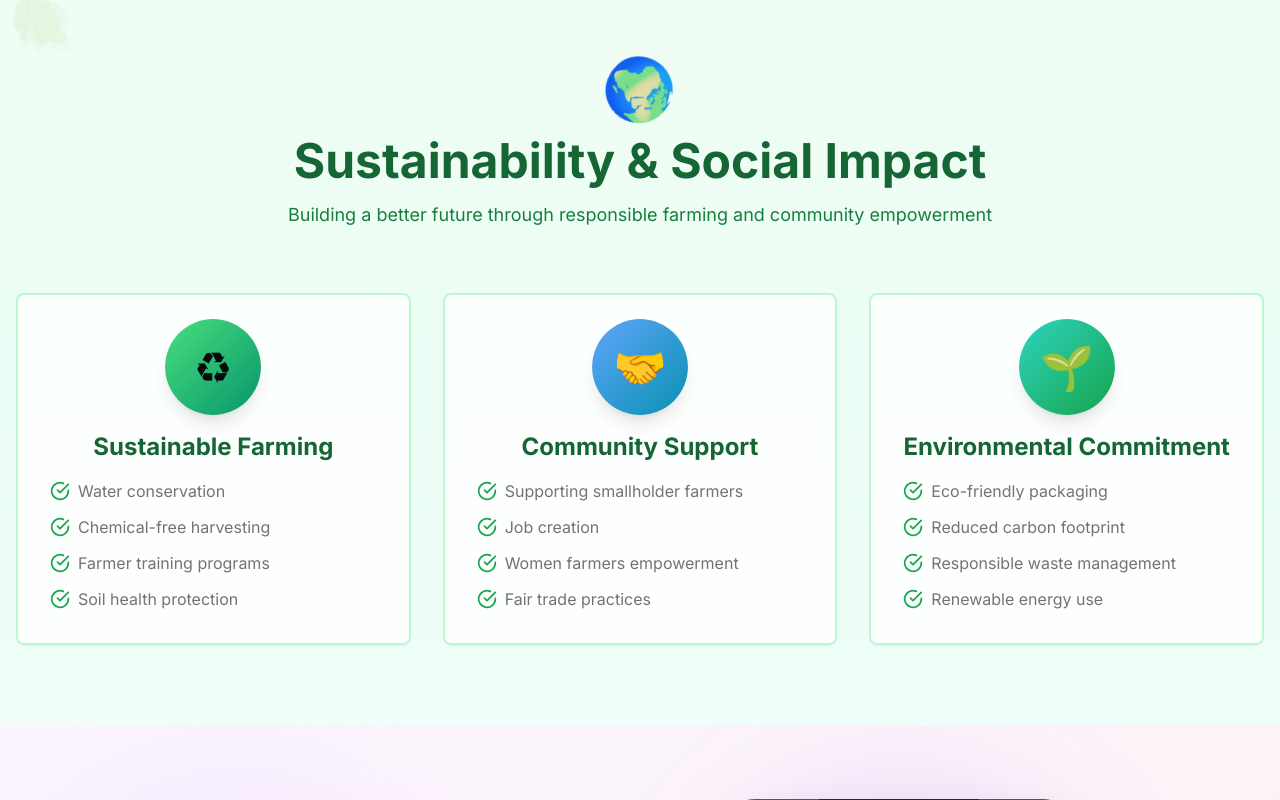
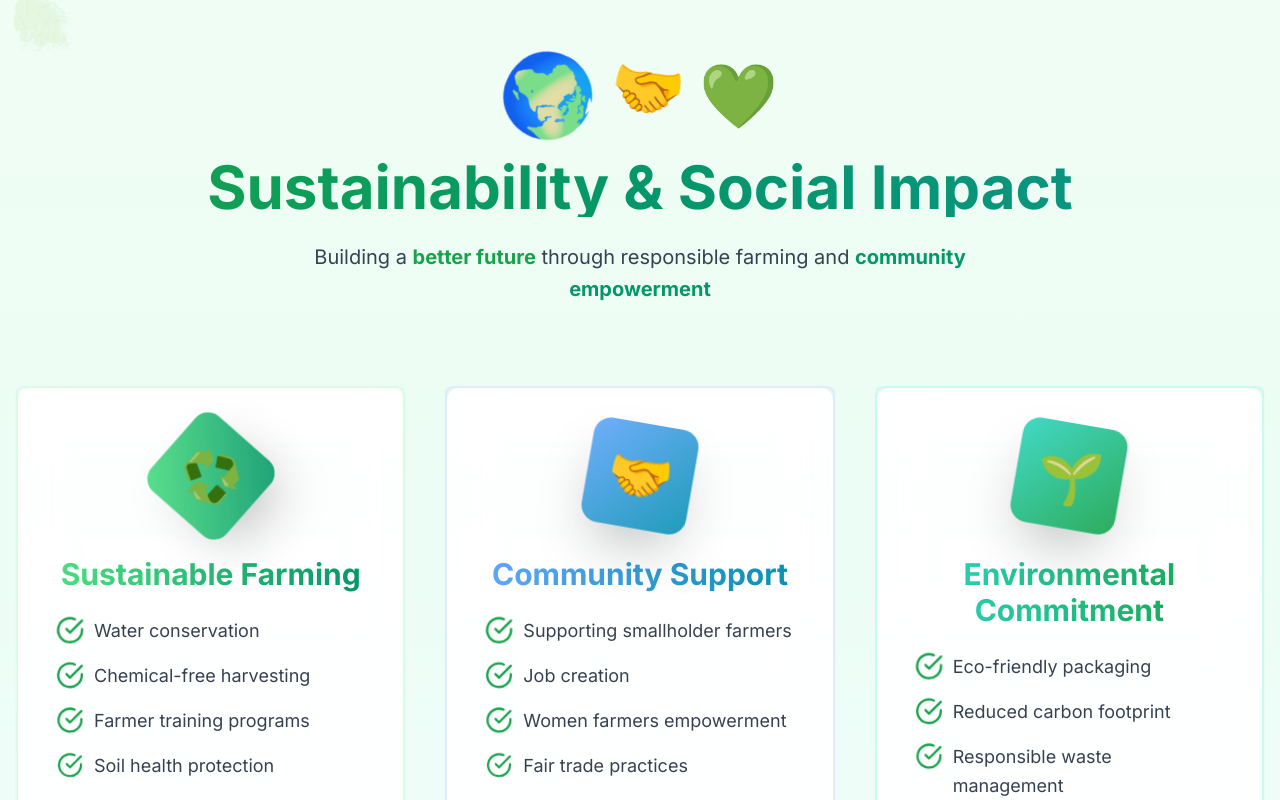
Before and after one commit to contacthafagroup-beep/hafa-trading, a Next.js app: page / in a window 1280 px wide. Shown: the part 10060-10860 px from the top of the page. Built offline with nearby package versions, Linux system fonts and the light colour scheme; no server answers; the database is empty.

Commit message:
Redesign Sustainability and Social Impact section with premium animations and glassmorphism

```diff
--- a/app/page.tsx
+++ b/app/page.tsx
@@ -1957,83 +1957,185 @@ export default function HomePage() {
         </div>
 
         <div className="container mx-auto px-4 relative z-10">
-          <motion.div
-            initial={{ opacity: 0, y: 20 }}
+          {/* Premium Header */}
+          <motion.div
+            initial={{ opacity: 0, y: 30 }}
             whileInView={{ opacity: 1, y: 0 }}
             viewport={{ once: true }}
-            className="text-center mb-16"
+            transition={{ duration: 0.8 }}
+            className="text-center mb-20"
           >
-            <motion.div
-              animate={{ rotate: [0, 360] }}
-              transition={{ duration: 20, repeat: Infinity, ease: "linear" }}
-              className="text-6xl mb-4 inline-block"
-            >
-              🌍
-            </motion.div>
-            <h2 className="text-4xl md:text-5xl font-bold mb-4 text-green-800 dark:text-green-400">
+            {/* Animated Icons Group */}
+            <div className="flex justify-center items-center gap-4 mb-6">
+              <motion.div
+                animate={{
+                  rotate: [0, 360],
+                  scale: [1, 1.15, 1]
+                }}
+                transition={{ duration: 20, repeat: Infinity, ease: "linear" }}
+                className="text-7xl"
+              >
+                🌍
+              </motion.div>
+              <motion.div
+                animate={{
+                  y: [0, -10, 0],
+                  rotate: [0, 10, -10, 0]
+                }}
+                transition={{ duration: 3, repeat: Infinity }}
+                className="text-6xl"
+              >
+                🤝
+              </motion.div>
+              <motion.div
+                animate={{
+                  scale: [1, 1.2, 1],
+                  y: [0, -8, 0]
+                }}
+                transition={{ duration: 2.5, repeat: Infinity }}
+                className="text-6xl"
+              >
+                💚
+              </motion.div>
+            </div>
+
+            <h2 className="text-5xl md:text-6xl font-bold mb-6 bg-gradient-to-r from-green-600 via-emerald-600 to-teal-600 dark:from-green-400 dark:via-emerald-400 dark:to-teal-400 bg-clip-text text-transparent">
               Sustainability & Social Impact
             </h2>
-            <p className="text-lg text-green-700 dark:text-green-300 max-w-3xl mx-auto">
-              Building a better future through responsible farming and community empowerment
-            </p>
+
+            <motion.p
+              initial={{ opacity: 0 }}
+              whileInView={{ opacity: 1 }}
+              viewport={{ once: true }}
+              transition={{ delay: 0.3 }}
+              className="text-xl text-gray-700 dark:text-gray-300 max-w-3xl mx-auto leading-relaxed"
+            >
+              Building a <span className="font-bold text-green-600 dark:text-green-400">better future</span> through responsible farming and <span className="font-bold text-emerald-600 dark:text-emerald-400">community empowerment</span>
+            </motion.p>
           </motion.div>
 
-          <div className="grid md:grid-cols-3 gap-8">
+          {/* Premium Impact Cards */}
+          <div className="grid md:grid-cols-3 gap-10">
             {[
               {
-                icon: '♻',
+                icon: '♻️',
                 title: 'Sustainable Farming',
                 items: ['Water conservation', 'Chemical-free harvesting', 'Farmer training programs', 'Soil health protection'],
-                color: 'from-green-400 to-emerald-600'
+                color: 'from-green-400 to-emerald-600',
+                bgGradient: 'from-green-500/10 to-emerald-500/10',
+                borderColor: 'border-green-200/50 dark:border-green-800/50 hover:border-green-400',
+                iconBg: 'from-green-400 to-emerald-600'
               },
               {
                 icon: '🤝',
                 title: 'Community Support',
                 items: ['Supporting smallholder farmers', 'Job creation', 'Women farmers empowerment', 'Fair trade practices'],
-                color: 'from-blue-400 to-cyan-600'
+                color: 'from-blue-400 to-cyan-600',
+                bgGradient: 'from-blue-500/10 to-cyan-500/10',
+                borderColor: 'border-blue-200/50 dark:border-blue-800/50 hover:border-blue-400',
+                iconBg: 'from-blue-400 to-cyan-600'
               },
               {
                 icon: '🌱',
                 title: 'Environmental Commitment',
                 items: ['Eco-friendly packaging', 'Reduced carbon footprint', 'Responsible waste management', 'Renewable energy use'],
-                color: 'from-teal-400 to-green-600'
+                color: 'from-teal-400 to-green-600',
+                bgGradient: 'from-teal-500/10 to-green-500/10',
+                borderColor: 'border-teal-200/50 dark:border-teal-800/50 hover:border-teal-400',
+                iconBg: 'from-teal-400 to-green-600'
               }
             ].map((section, index) => (
               <motion.div
                 key={index}
-                initial={{ opacity: 0, y: 50 }}
+                initial={{ opacity: 0, y: 60 }}
                 whileInView={{ opacity: 1, y: 0 }}
                 viewport={{ once: true }}
-                transition={{ duration: 0.6, delay: index * 0.2 }}
-                whileHover={{ y: -10, scale: 1.02 }}
+                transition={{ duration: 0.7, delay: index * 0.2 }}
+                whileHover={{ y: -15, scale: 1.03 }}
+                className="group"
               >
-                <Card className="h-full backdrop-blur-lg bg-white/80 dark:bg-gray-800/80 border-2 border-green-200 hover:border-green-400 hover:shadow-2xl transition-all">
-                  <CardContent className="p-8">
+                <Card className={`h-full backdrop-blur-xl bg-white/90 dark:bg-gray-800/90 border-2 ${section.borderColor} hover:shadow-2xl transition-all duration-500 relative overflow-hidden`}>
+                  {/* Animated gradient background */}
+                  <motion.div
+                    className={`absolute inset-0 bg-gradient-to-br ${section.bgGradient} opacity-0 group-hover:opacity-100 transition-opacity duration-500`}
+                  />
+
+                  {/* Glowing border effect */}
+                  <motion.div
+                    className="absolute inset-0 rounded-xl"
+                    animate={{
+                      boxShadow: [
+                        '0 0 0px rgba(34, 197, 94, 0)',
+                        '0 0 30px rgba(34, 197, 94, 0.4)',
+                        '0 0 0px rgba(34, 197, 94, 0)',
+                      ],
+                    }}
+                    transition={{ duration: 4, repeat: Infinity, delay: index * 0.8 }}
+                  />
+
+                  <CardContent className="p-10 relative z-10">
+                    {/* Animated Icon Container */}
                     <motion.div
-                      animate={{ scale: [1, 1.2, 1] }}
-                      transition={{ duration: 2, repeat: Infinity }}
-                      className={`w-20 h-20 rounded-full bg-gradient-to-br ${section.color} flex items-center justify-center text-4xl mx-auto mb-6 shadow-lg`}
+                      animate={{
+                        scale: [1, 1.15, 1],
+                        rotate: index === 0 ? [0, 360] : [0, 10, -10, 0]
+                      }}
+                      transition={{
+                        duration: index === 0 ? 8 : 3,
+                        repeat: Infinity,
+                        ease: index === 0 ? 'linear' : 'easeInOut'
+                      }}
+                      className={`w-24 h-24 rounded-2xl bg-gradient-to-br ${section.iconBg} flex items-center justify-center text-5xl mx-auto mb-8 shadow-2xl relative`}
                     >
-                      {section.icon}
+                      {/* Icon glow */}
+                      <motion.div
+                        className="absolute inset-0 rounded-2xl bg-white/20"
+                        animate={{
+                          opacity: [0.2, 0.5, 0.2]
+                        }}
+                        transition={{ duration: 2, repeat: Infinity }}
+                      />
+                      <span className="relative z-10">{section.icon}</span>
                     </motion.div>
-                    <h3 className="text-2xl font-bold mb-4 text-center text-green-800 dark:text-green-400">
+
+                    <h3 className={`text-3xl font-bold mb-6 text-center bg-gradient-to-r ${section.color} bg-clip-text text-transparent`}>
                       {section.title}
                     </h3>
-                    <ul className="space-y-3">
+
+                    <ul className="space-y-4">
                       {section.items.map((item, i) => (
                         <motion.li
                           key={i}
-                          initial={{ opacity: 0, x: -20 }}
+                          initial={{ opacity: 0, x: -30 }}
                           whileInView={{ opacity: 1, x: 0 }}
                           viewport={{ once: true }}
                           transition={{ duration: 0.5, delay: index * 0.2 + i * 0.1 }}
-                          className="flex items-start gap-2"
+                          whileHover={{ x: 5 }}
+                          className="flex items-start gap-3 group/item"
                         >
-                          <CheckCircle className="h-5 w-5 text-green-600 mt-0.5 flex-shrink-0" />
-                          <span className="text-muted-foreground">{item}</span>
+                          <motion.div
+                            animate={{
+                              scale: [1, 1.2, 1]
+                            }}
+                            transition={{ duration: 2, repeat: Infinity, delay: i * 0.2 }}
+                          >
+                            <CheckCircle className="h-6 w-6 text-green-600 dark:text-green-400 mt-0.5 flex-shrink-0 group-hover/item:text-green-500" />
+                          </motion.div>
+                          <span className="text-gray-700 dark:text-gray-300 text-lg leading-relaxed group-hover/item:text-gray-900 dark:group-hover/item:text-white transition-colors">
+                            {item}
+                          </span>
                         </motion.li>
                       ))}
                     </ul>
+
+                    {/* Hover indicator */}
+                    <motion.div
+                      initial={{ opacity: 0, y: 10 }}
+                      whileHover={{ opacity: 1, y: 0 }}
+                      className="mt-6 text-center text-sm font-bold text-green-600 dark:text-green-400"
+                    >
+                      Learn More →
+                    </motion.div>
                   </CardContent>
                 </Card>
               </motion.div>
```
